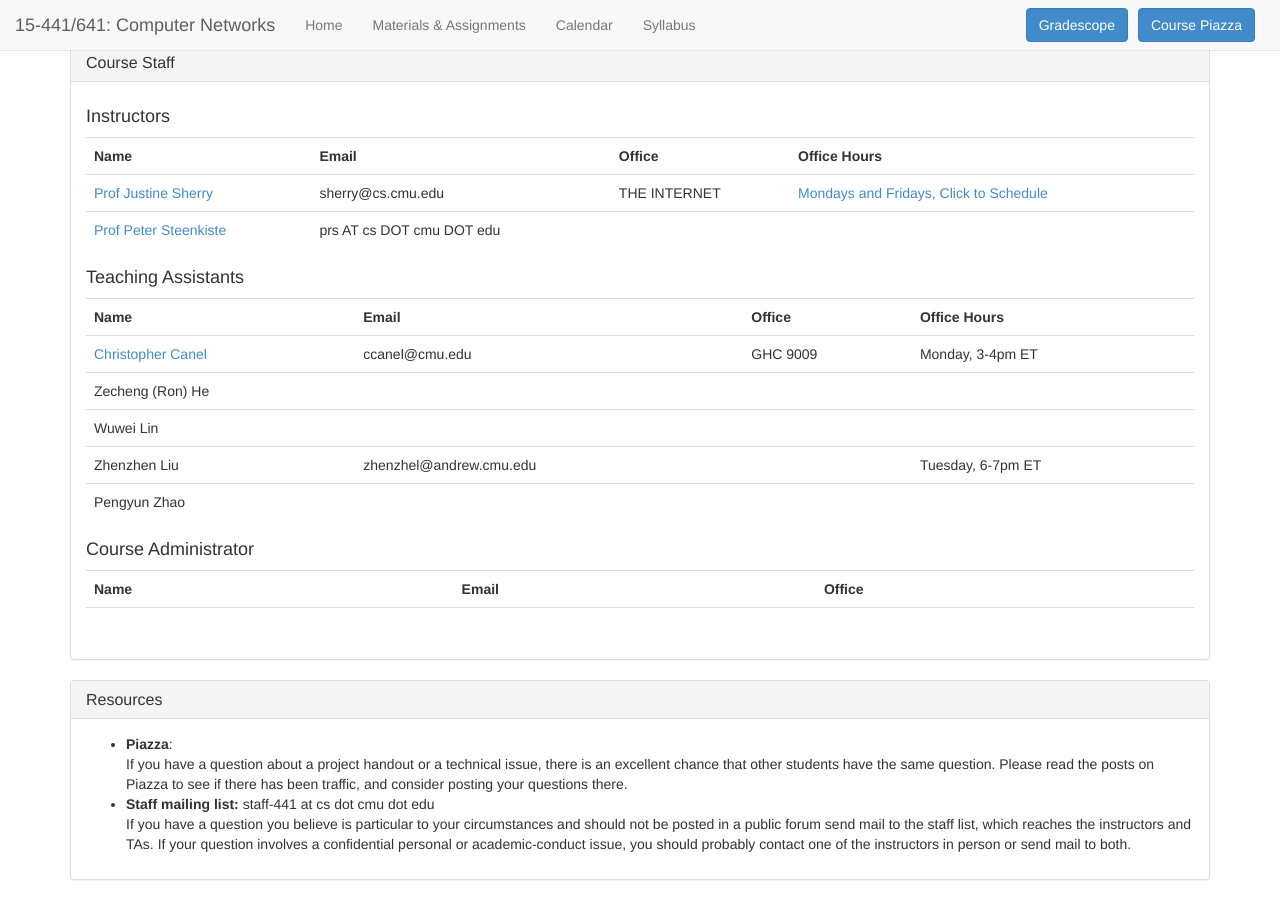
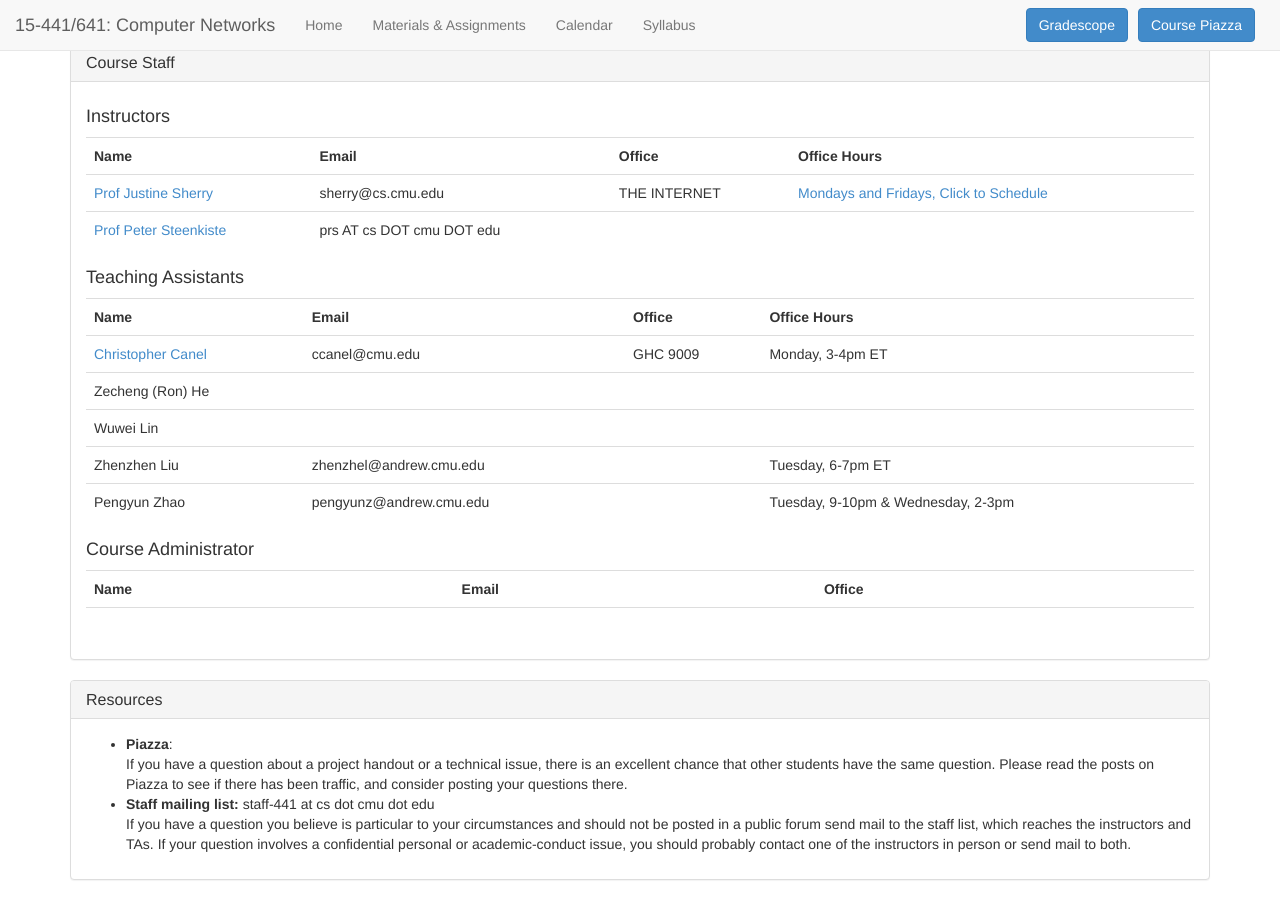
Before and after one commit to computer-networks/fa21, a Jekyll site: the page built from index.html, in a window 1280 px wide and 900 px high, scrolled down 528 px. Built offline with Jekyll 4.4.1, drawn with Linux system fonts in a browser that asks for light colours.

Commit message:
Update index.html

```diff
--- a/index.html
+++ b/index.html
@@ -113,9 +113,9 @@ title: 15-441/641 Fall 2020
      </tr>
      <tr>
       <td>Pengyun Zhao</td>
+      <td><span class="email">pengyunz@andrew.cmu.edu</span></td>
       <td></td>
-      <td></td>
-      <td></td>
+      <td>Tuesday, 9-10pm & Wednesday, 2-3pm</td>
     </tr>
 	</table>
 
```
